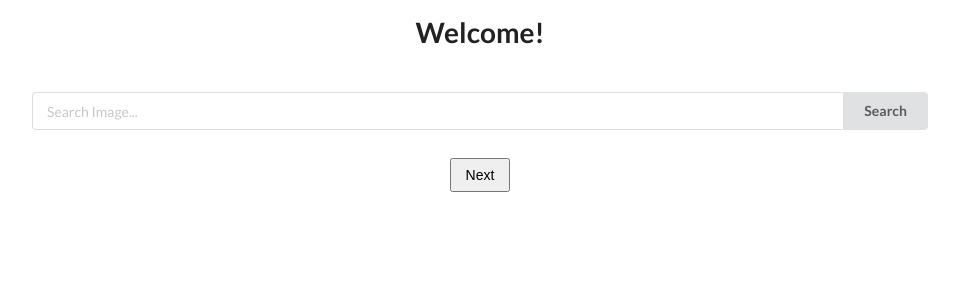
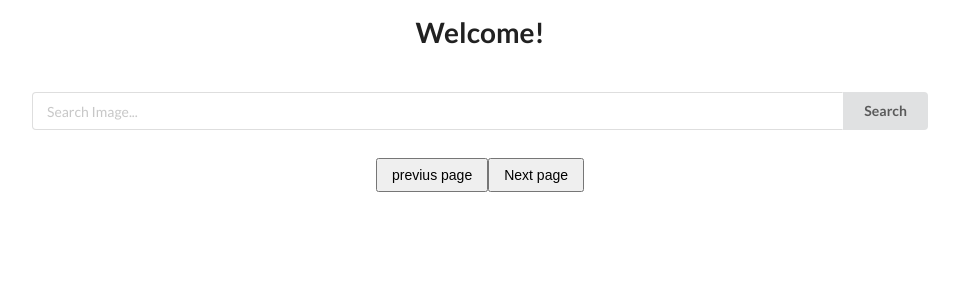
Before and after one commit to MJony05/image-finder, a React (Create React App) app: page / in a window 1280 px wide. Shown: the top 300 px of the page, without its empty margins (160-1119 px from the left). Built offline with nearby package versions, Linux system fonts and the light colour scheme.

Commit message:
finished

```diff
--- a/src/components/App.jsx
+++ b/src/components/App.jsx
@@ -6,13 +6,25 @@ import "./imageList.css";
 class App extends React.Component {
   state = {
     images: [],
-    page: 2,
+    page: 1,
+    keyword: "",
   };
+  nextPage = async () => {
+    let a = this.state.page + 1;
+    await this.getSearchData(this.state.keyword);
+    this.setState({ page: a });
+  };
+  prePage = async () => {
+    await this.getSearchData(this.state.keyword);
+    let a = this.state.page - 1;
+    this.setState({ page: a });
+  };
+
   getSearchData = async (keyword) => {
     const data = await axios.get("https://api.unsplash.com/search/photos", {
       params: {
         query: keyword,
-        per_page: 30,
+        per_page: 10,
         page: this.state.page,
       },
       headers: {
@@ -23,9 +35,8 @@ class App extends React.Component {
       return el;
     });
 
-    this.setState({ images: imageLinks });
+    this.setState({ images: imageLinks, keyword: keyword });
   };
-
   // getResult = async () => {
 
   //   let imageLinks = data.data.results.map((el) => {
@@ -52,12 +63,16 @@ class App extends React.Component {
           <button
             className="next"
             style={{ padding: "0.5rem 1rem" }}
-            onClick={() => {
-              let a = this.state.page + 1;
-              this.setState({ page: a });
-            }}
+            onClick={this.prePage}
           >
-            Next
+            previus page
+          </button>
+          <button
+            className="next"
+            style={{ padding: "0.5rem 1rem" }}
+            onClick={this.nextPage}
+          >
+            Next page
           </button>
         </div>
       </>
```
Also changed, not shown: src/components/pagination.jsx (added).
